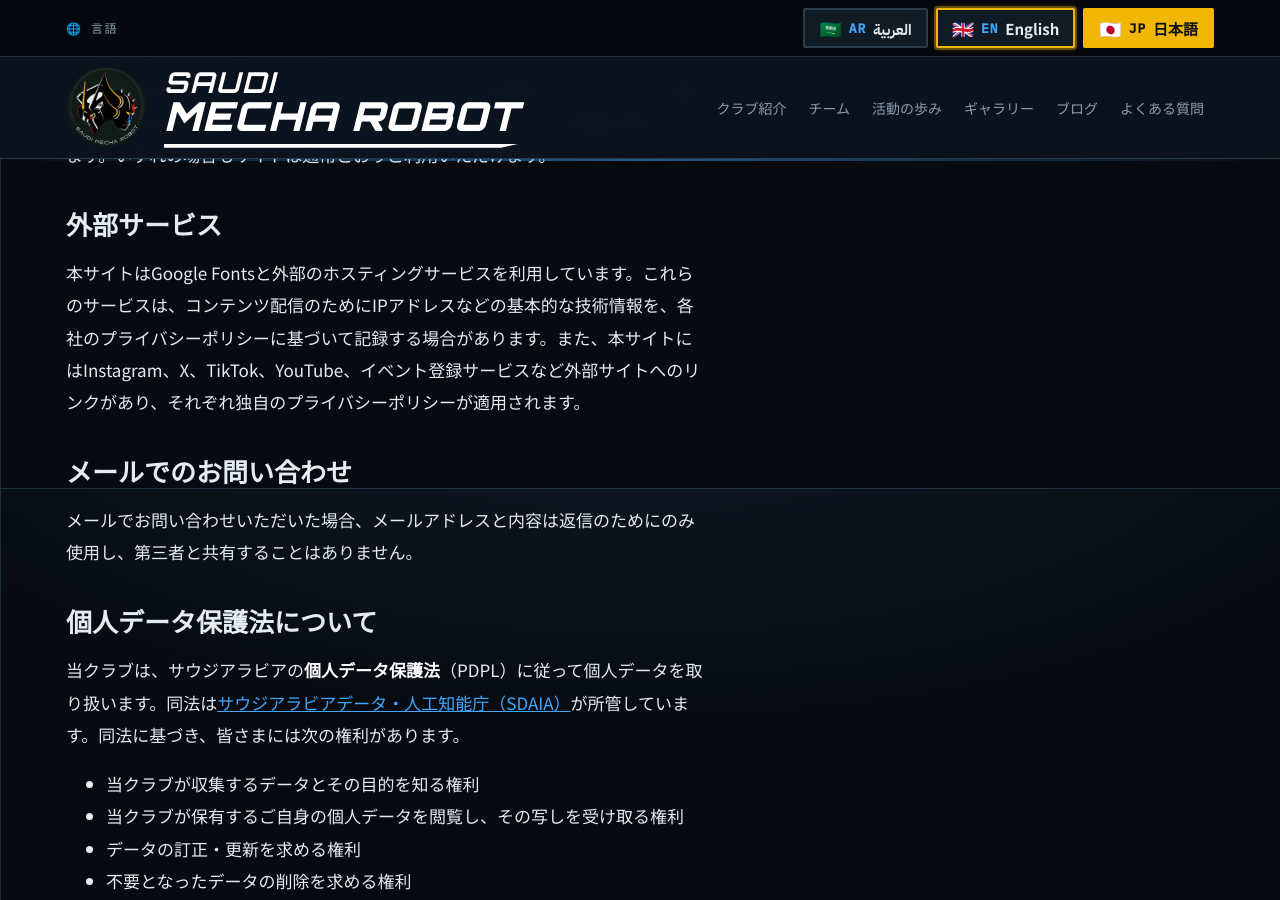
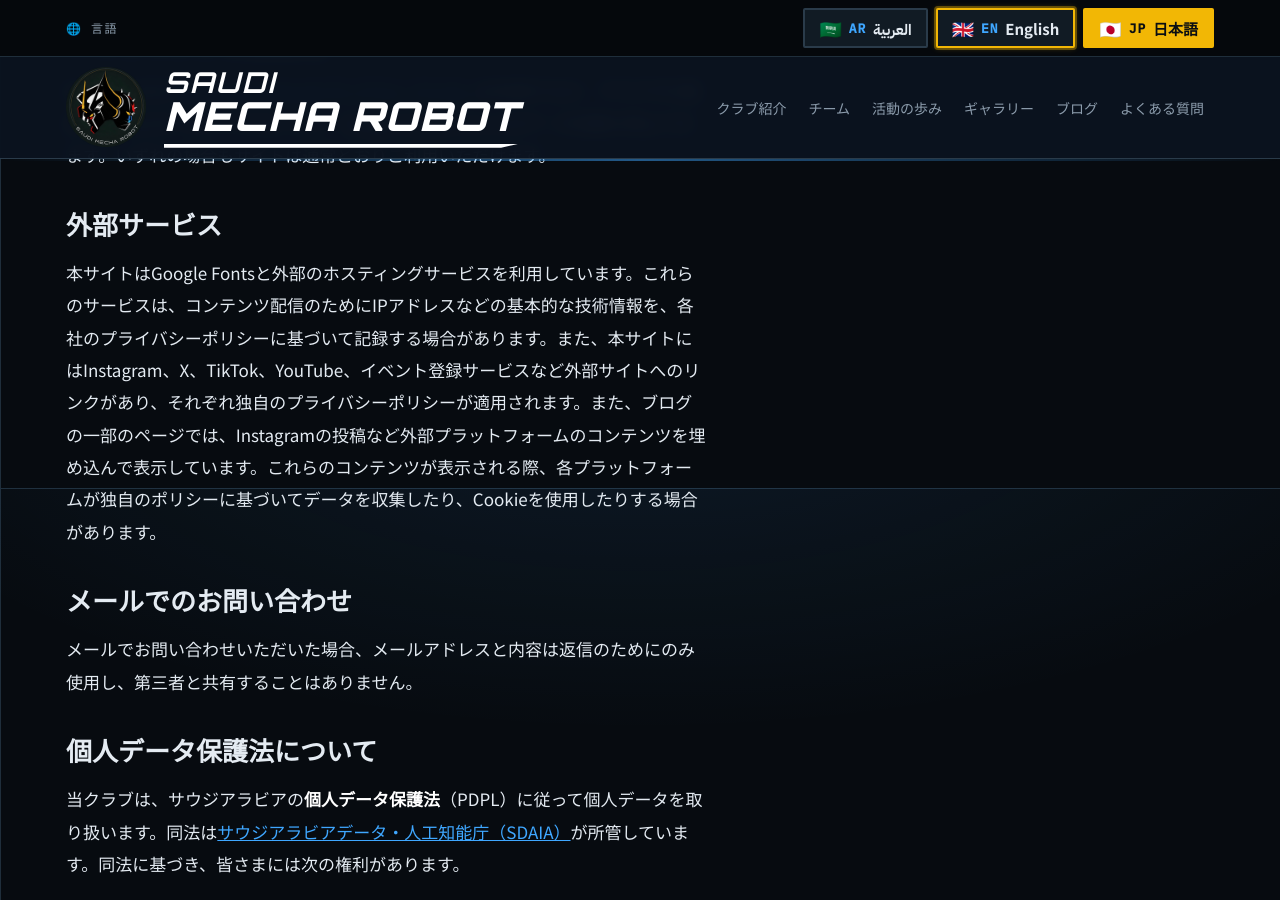
Before and after one commit to SaudiMechaRobot/SaudiMechaRobot.github.io, a Jekyll site: the page built from ja/privacy/index.html, in a window 1280 px wide and 900 px high, scrolled down 1312 px. Built offline with Jekyll 4.4.1, drawn with Linux system fonts in a browser that asks for light colours; some web fonts are replaced.

Commit message:
Add files via upload

```diff
--- a/ja/privacy/index.html
+++ b/ja/privacy/index.html
@@ -9,7 +9,7 @@ description: Saudi Mecha Robot公式サイトにおける訪問者データの
 {%- include i18n.html -%}
 <main class="wrap article">
   <header class="ah">
-    <span class="tag">PRIVACY · <time datetime="2026-11-10">2026.11.10</time></span>
+    <span class="tag">PRIVACY · <time datetime="2026-11-13">2026.11.13</time></span>
     <h1>{{ page.title }}</h1>
     <p style="color:var(--muted);font-size:18px;max-width:60ch">{{ page.description }}</p>
     {%- if alts.size > 1 %}<p class="translations">{{ t.other_langs }} {% for a in alts %}{% assign al = a.lang | default: "ar" %}{% if al != L %}<a class="lang" href="{{ a.url | relative_url }}" hreflang="{{ al }}" lang="{{ al }}">{{ site.data.i18n[al].lang_name }}</a> {% endif %}{% endfor %}</p>{% endif %}
@@ -35,7 +35,7 @@ description: Saudi Mecha Robot公式サイトにおける訪問者データの
 <p>Google公式の<a href="https://tools.google.com/dlpage/gaoptout?hl=ja" target="_blank" rel="noopener">Google Analyticsオプトアウト アドオン</a>を利用するか、ブラウザの設定でCookieをブロックすることで、Google Analyticsによるデータ収集を停止できます。いずれの場合もサイトは通常どおりご利用いただけます。</p>
 
 <h2>外部サービス</h2>
-<p>本サイトはGoogle Fontsと外部のホスティングサービスを利用しています。これらのサービスは、コンテンツ配信のためにIPアドレスなどの基本的な技術情報を、各社のプライバシーポリシーに基づいて記録する場合があります。また、本サイトにはInstagram、X、TikTok、YouTube、イベント登録サービスなど外部サイトへのリンクがあり、それぞれ独自のプライバシーポリシーが適用されます。</p>
+<p>本サイトはGoogle Fontsと外部のホスティングサービスを利用しています。これらのサービスは、コンテンツ配信のためにIPアドレスなどの基本的な技術情報を、各社のプライバシーポリシーに基づいて記録する場合があります。また、本サイトにはInstagram、X、TikTok、YouTube、イベント登録サービスなど外部サイトへのリンクがあり、それぞれ独自のプライバシーポリシーが適用されます。また、ブログの一部のページでは、Instagramの投稿など外部プラットフォームのコンテンツを埋め込んで表示しています。これらのコンテンツが表示される際、各プラットフォームが独自のポリシーに基づいてデータを収集したり、Cookieを使用したりする場合があります。</p>
 
 <h2>メールでのお問い合わせ</h2>
 <p>メールでお問い合わせいただいた場合、メールアドレスと内容は返信のためにのみ使用し、第三者と共有することはありません。</p>
```
